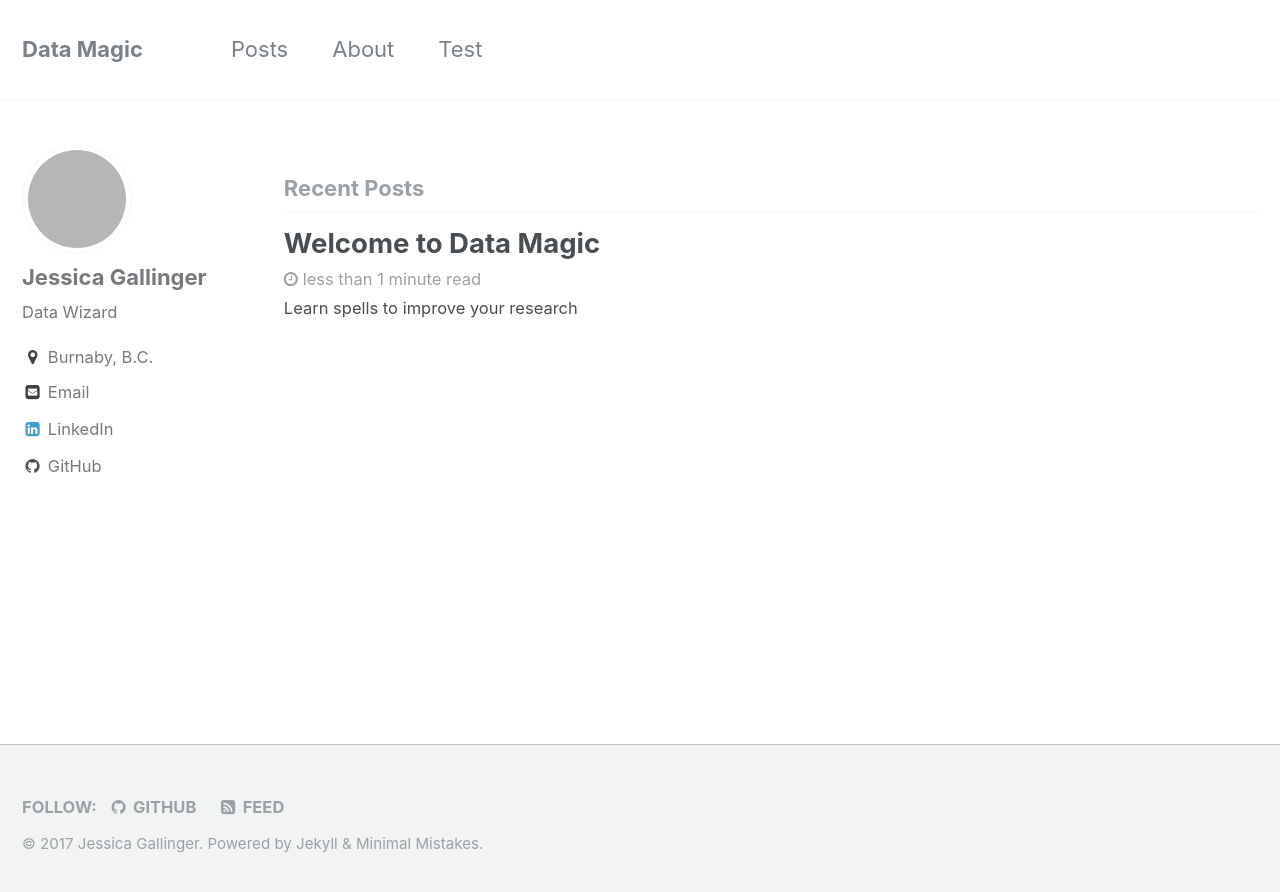
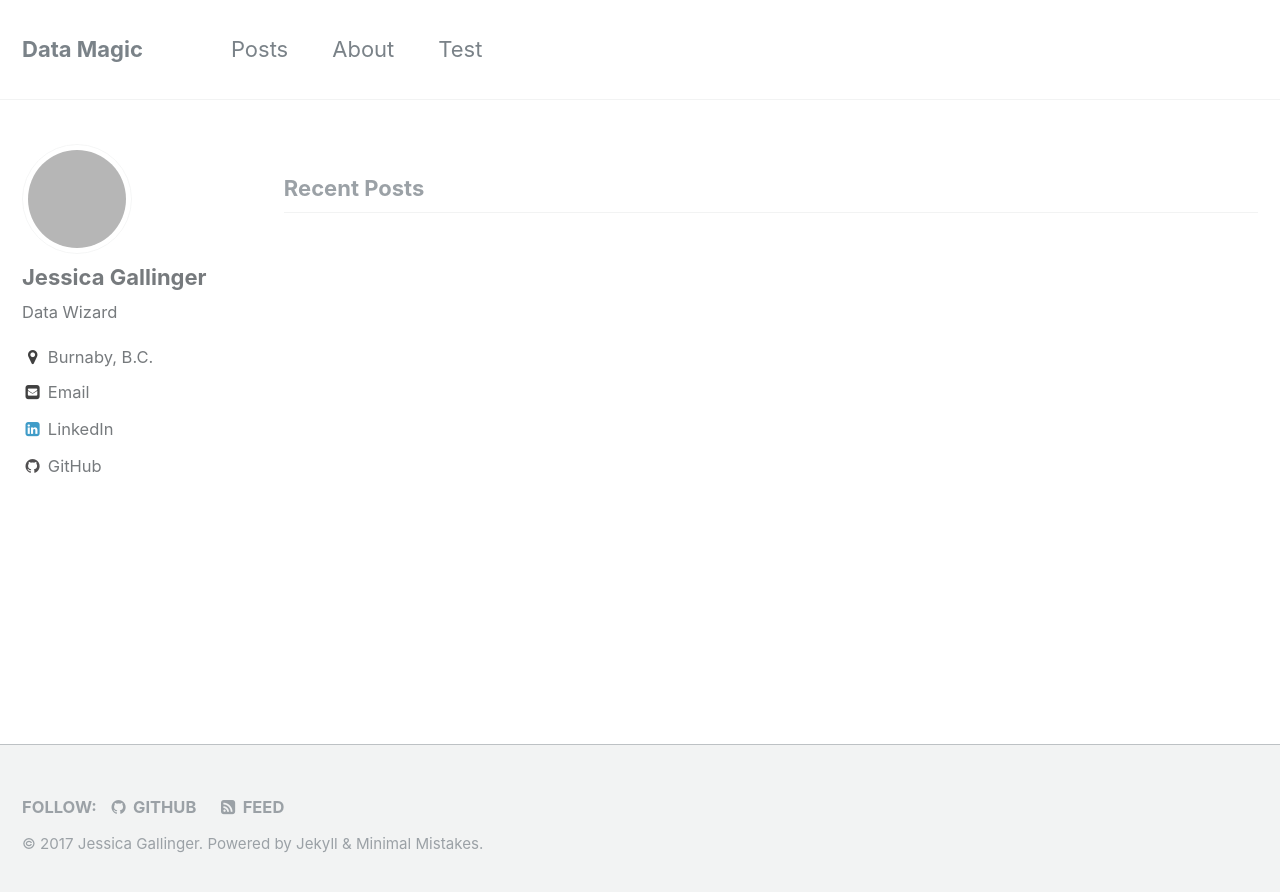
Before and after one commit to gallingerj/gallingerj.github.io, a Jekyll site: the page built from index.html, in a window 1280 px wide. Shown: the top 892 px of the page. Built offline with Jekyll 4.4.1, drawn with Linux system fonts in a browser that asks for light colours; the list of posts is cut into pages by our own code; grey boxes are pictures that could not be loaded.

Commit message:
Commented out pagination

```diff
--- a/_config.yml
+++ b/_config.yml
@@ -172,9 +172,9 @@ sass:
 
 
 # Outputting
-permalink: /:categories/:title/
-paginate: 5 # amount of posts to show
-paginate_path: /page:num/
+#permalink: /:categories/:title/
+#paginate: 5 # amount of posts to show
+#paginate_path: /page:num/
 timezone: # http://en.wikipedia.org/wiki/List_of_tz_database_time_zones
 
 
@@ -205,7 +205,6 @@ whitelist:
 #  - <base_path>/tags/my-awesome-tag/index.html ~> path: /tags/
 #  - <base_path/categories/my-awesome-category/index.html ~> path: /categories/
 #  - <base_path/my-awesome-category/index.html ~> path: /
-paginate_path: /page:num
 category_archive:
   type: liquid
   path: /categories/
```
